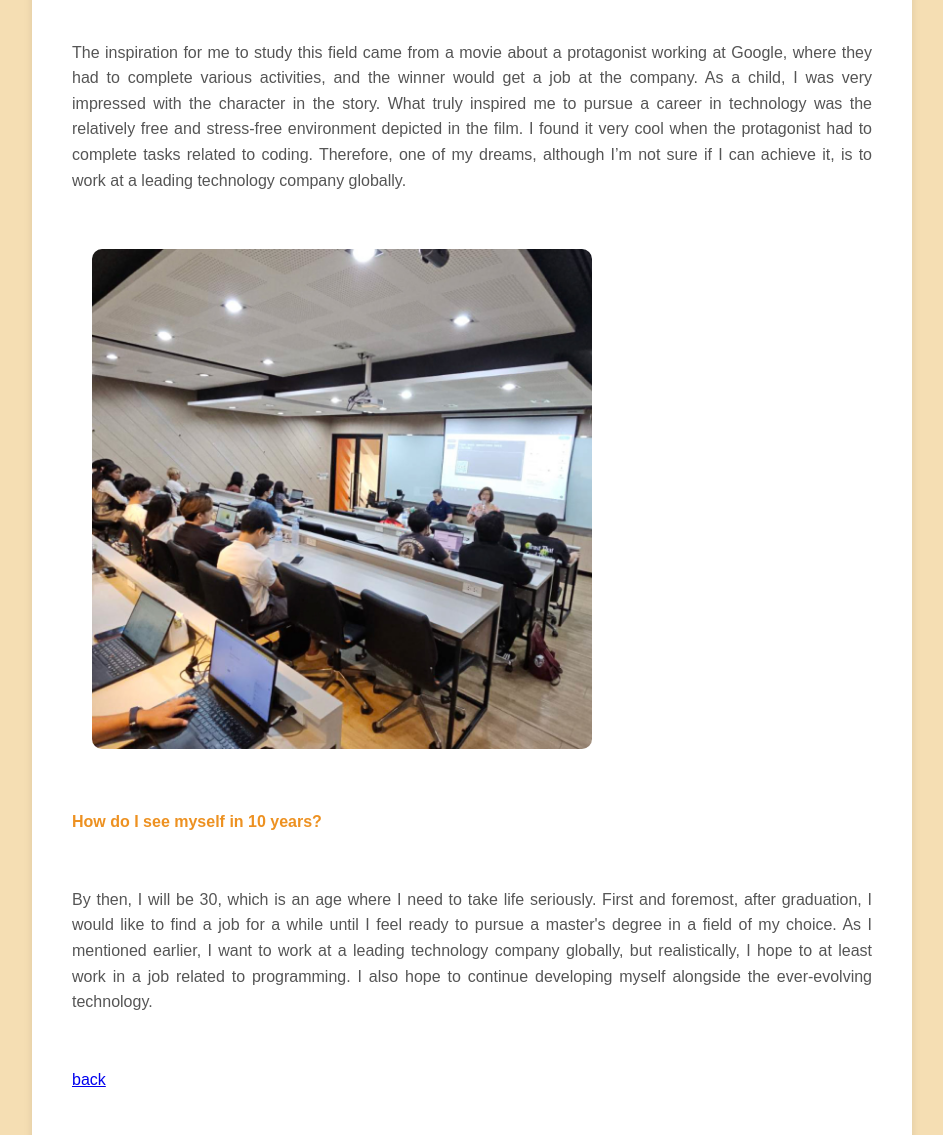
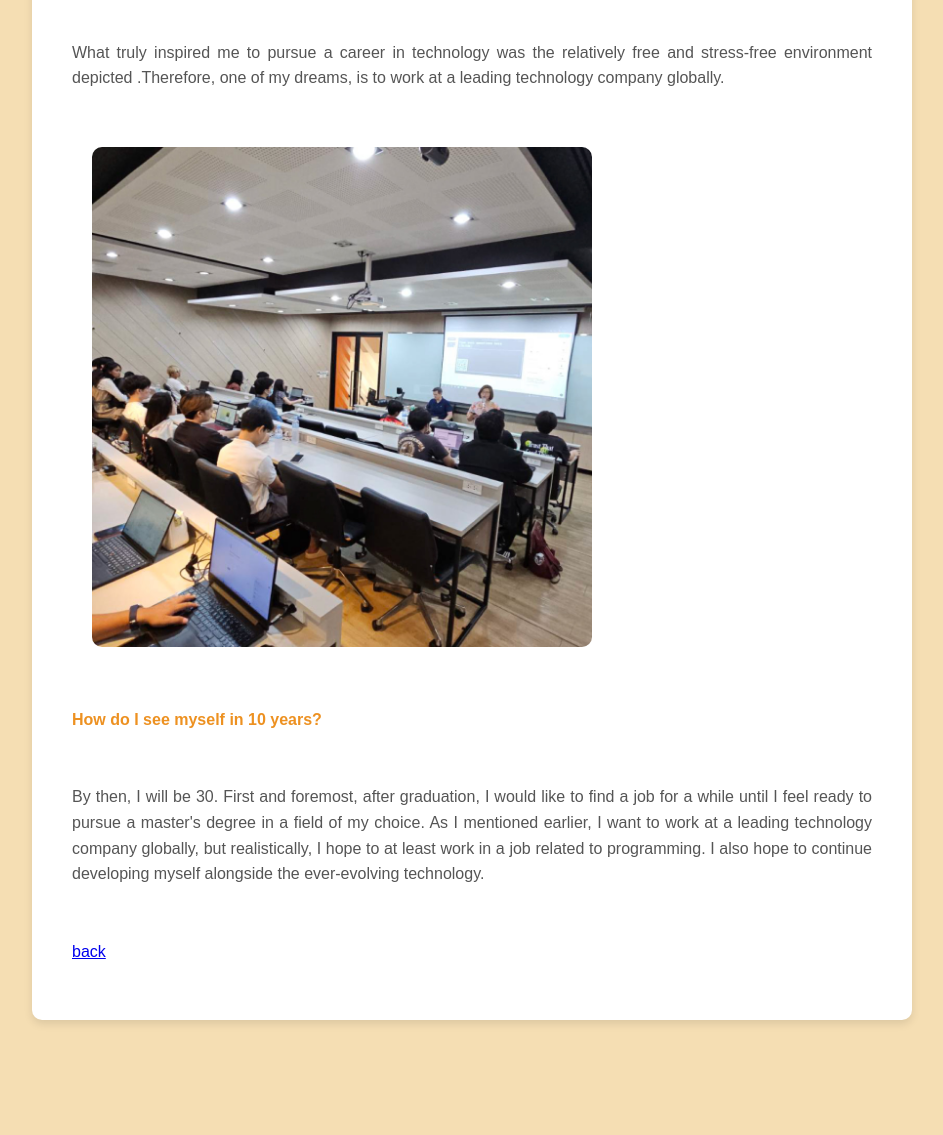
Before and after one commit to SuthapornTU/6709616889_MyCSTUStory_03, a plain HTML site: page myfuture.html in a window 1280 px wide. Shown: the part 165-1300 px from the top of the page, without its empty margins (168-1111 px from the left). After the commit the page ends 1235 px from the top, so only its background shows below. Drawn offline with Linux system fonts and the light colour scheme.

Commit message:
Update myfuture.html

```diff
--- a/myfuture.html
+++ b/myfuture.html
@@ -10,14 +10,14 @@
     <div class="container">
         <h1>My Future</h1>
         <div class="content">
-            <p>The inspiration for me to study this field came from a movie about a protagonist working at Google, where they had to complete various activities, and the winner would get a job at the company. As a child, I was very impressed with the character in the story. What truly inspired me to pursue a career in technology was the relatively free and stress-free environment depicted in the film. I found it very cool when the protagonist had to complete tasks related to coding. Therefore, one of my dreams, although I’m not sure if I can achieve it, is to work at a leading technology company globally.</p>
+            <p>What truly inspired me to pursue a career in technology was the relatively free and stress-free environment depicted .Therefore, one of my dreams,  is to work at a leading technology company globally.</p>
 
             <div class="img-container">
                 <img src="resources/img6.jpg" alt="Programming" class="future-img">
             </div>
 
             <p><strong>How do I see myself in 10 years?</strong></p>
-            <p>By then, I will be 30, which is an age where I need to take life seriously. First and foremost, after graduation, I would like to find a job for a while until I feel ready to pursue a master's degree in a field of my choice. As I mentioned earlier, I want to work at a leading technology company globally, but realistically, I hope to at least work in a job related to programming. I also hope to continue developing myself alongside the ever-evolving technology.</p>
+            <p>By then, I will be 30. First and foremost, after graduation, I would like to find a job for a while until I feel ready to pursue a master's degree in a field of my choice. As I mentioned earlier, I want to work at a leading technology company globally, but realistically, I hope to at least work in a job related to programming. I also hope to continue developing myself alongside the ever-evolving technology.</p>
 
             <p><a href="index.html">back</a></p>
         </div>
```
